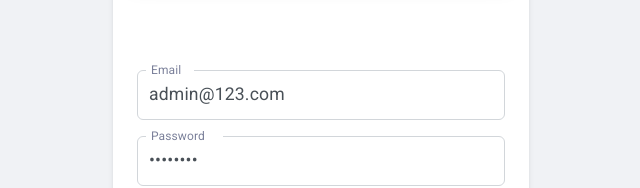
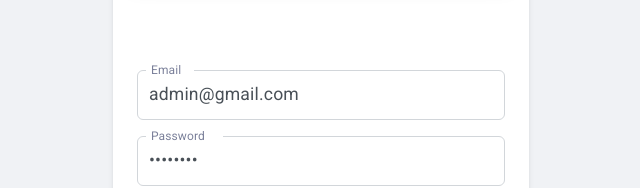
Before and after one commit to primegen-git/xeno-project, a React (Create React App) app in the folder frontend/: page /authentication/sign-up in a window 1280 px wide. Both pictures are taken after a click on the button "CLICK FOR DEMO". Shown: the part 257-445 px from the top of the page, without its empty margins (319-959 px from the left). Built offline with nearby package versions, Linux system fonts and the light colour scheme; no server answers.

Commit message:
fix typo

```diff
--- a/frontend/src/layouts/authentication/sign-in/index.js
+++ b/frontend/src/layouts/authentication/sign-in/index.js
@@ -15,11 +15,11 @@ function Basic() {
 
   useEffect(() => {
     if (location.state?.demo) {
-      setEmail("admin@123.com");
+      setEmail("admin@gmail.com");
       setPassword("admin123");
       // Use a timeout to ensure state is updated before submitting, or just call login directly with values
       // Better to call login directly with the values to avoid race conditions with state updates
-      handleSignIn("admin@123.com", "admin123");
+      handleSignIn("admin@gmail.com", "admin123");
     }
   }, [location.state]);
 
```
